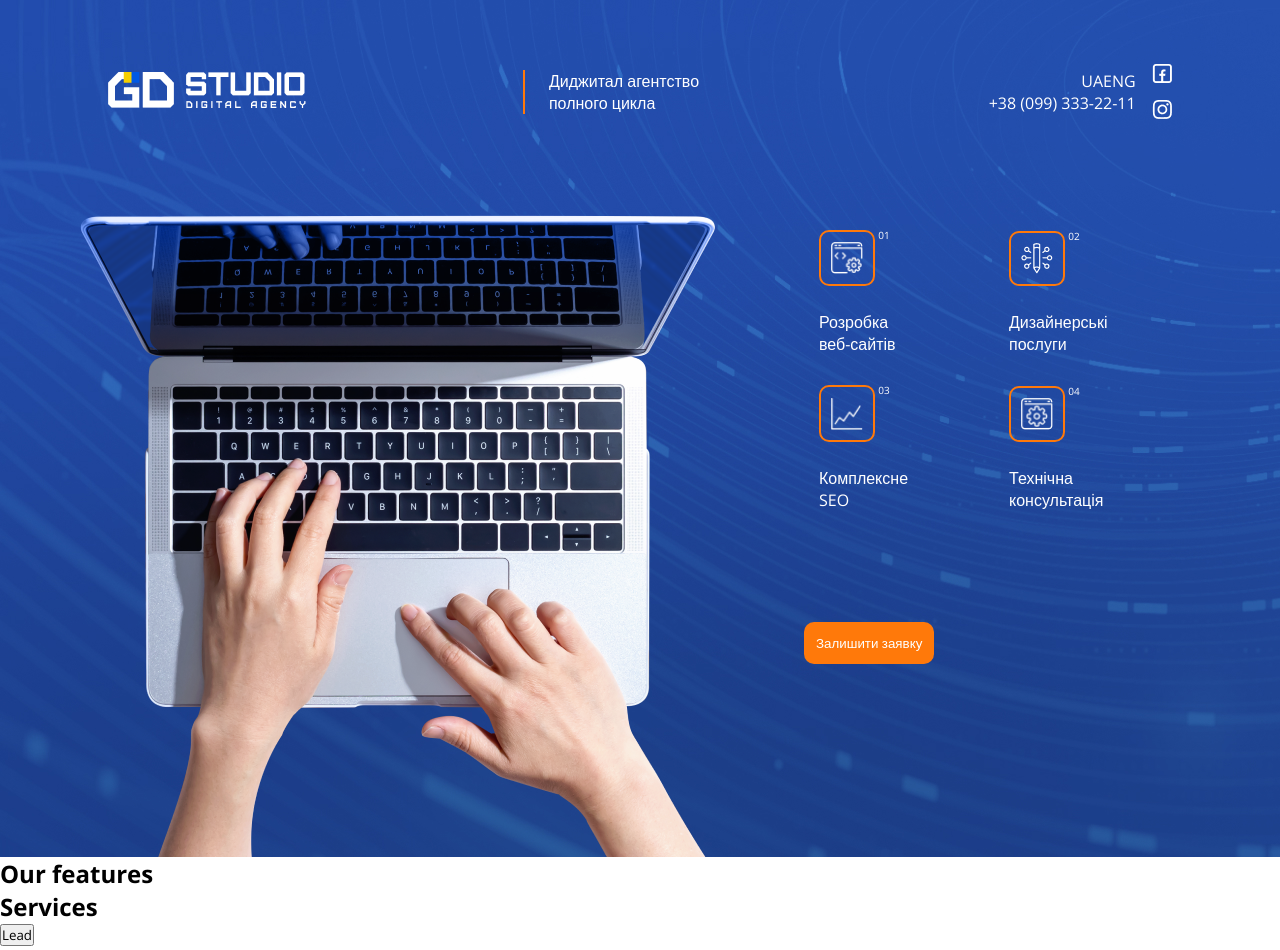
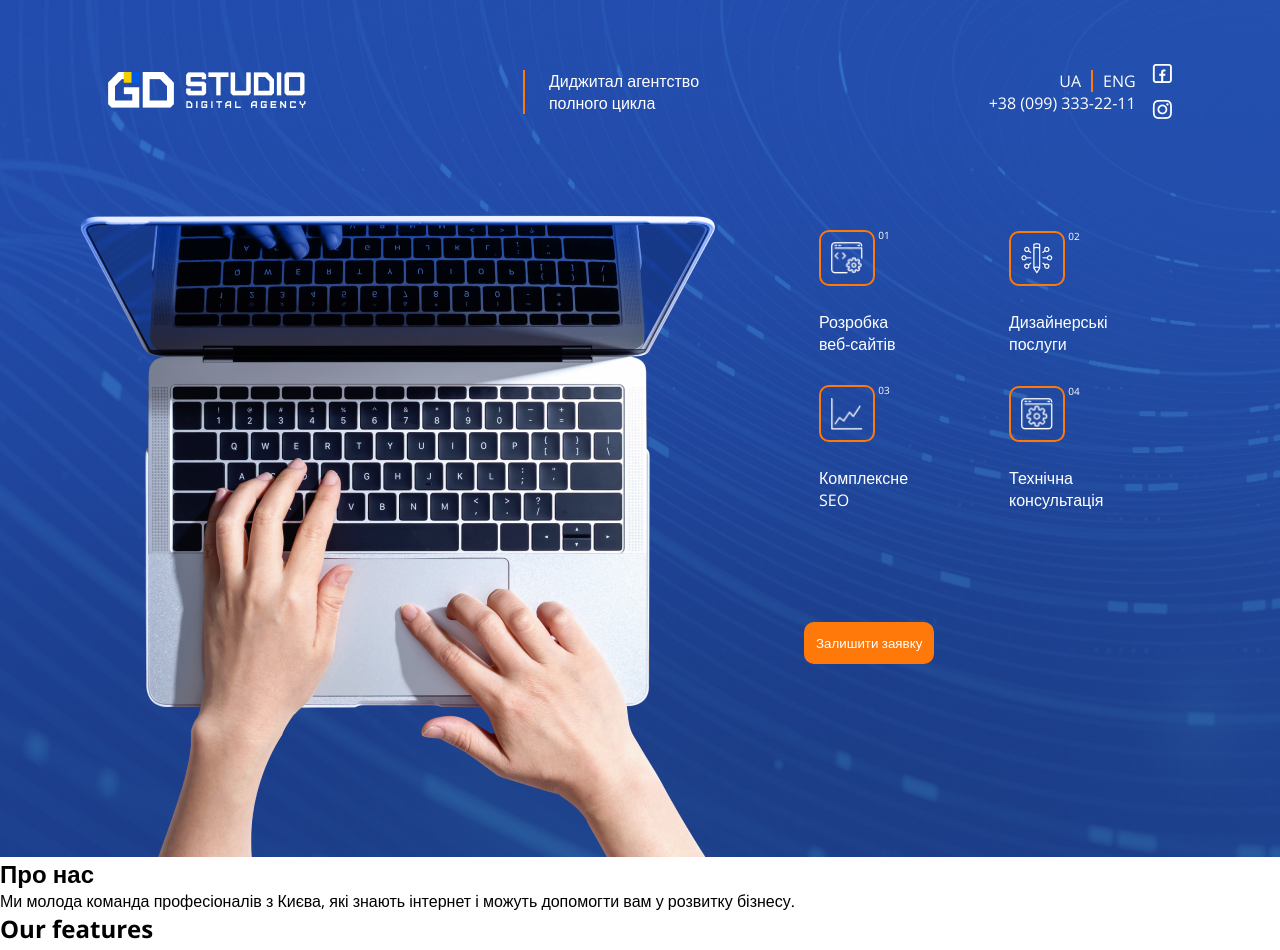
Before and after one commit to rudnichenko/gm-studio, a plain HTML site: page index.html in a window 1280 px wide. Shown: the top 950 px of the page. Drawn offline with nearby package versions, Linux system fonts and the light colour scheme.

Commit message:
add some css

```diff
--- a/index.html
+++ b/index.html
@@ -67,7 +67,10 @@
 
   <section class="about">
     <div class="logo"></div>
-    <div class="about-text"></div>
+    <div class="about-text">
+      <h2>Про нас</h2>
+      <p>Ми молода команда професіоналів з Києва, які знають інтернет і можуть допомогти вам у розвитку бізнесу.</p>
+    </div>
   </section>
 
   <section class="features">
--- a/style.css
+++ b/style.css
@@ -56,6 +56,15 @@ header .slogan {
   color: white;
   border-left: 2px solid #FF790A;
   padding-left: 1.5rem;
+}
+
+.lang .eng {
+  border-left: 2px solid #FF790A;
+  padding-left: 10px;
+}
+
+.lang .ua {
+  padding-right: 10px;
 }
 
 header .hero {
```
